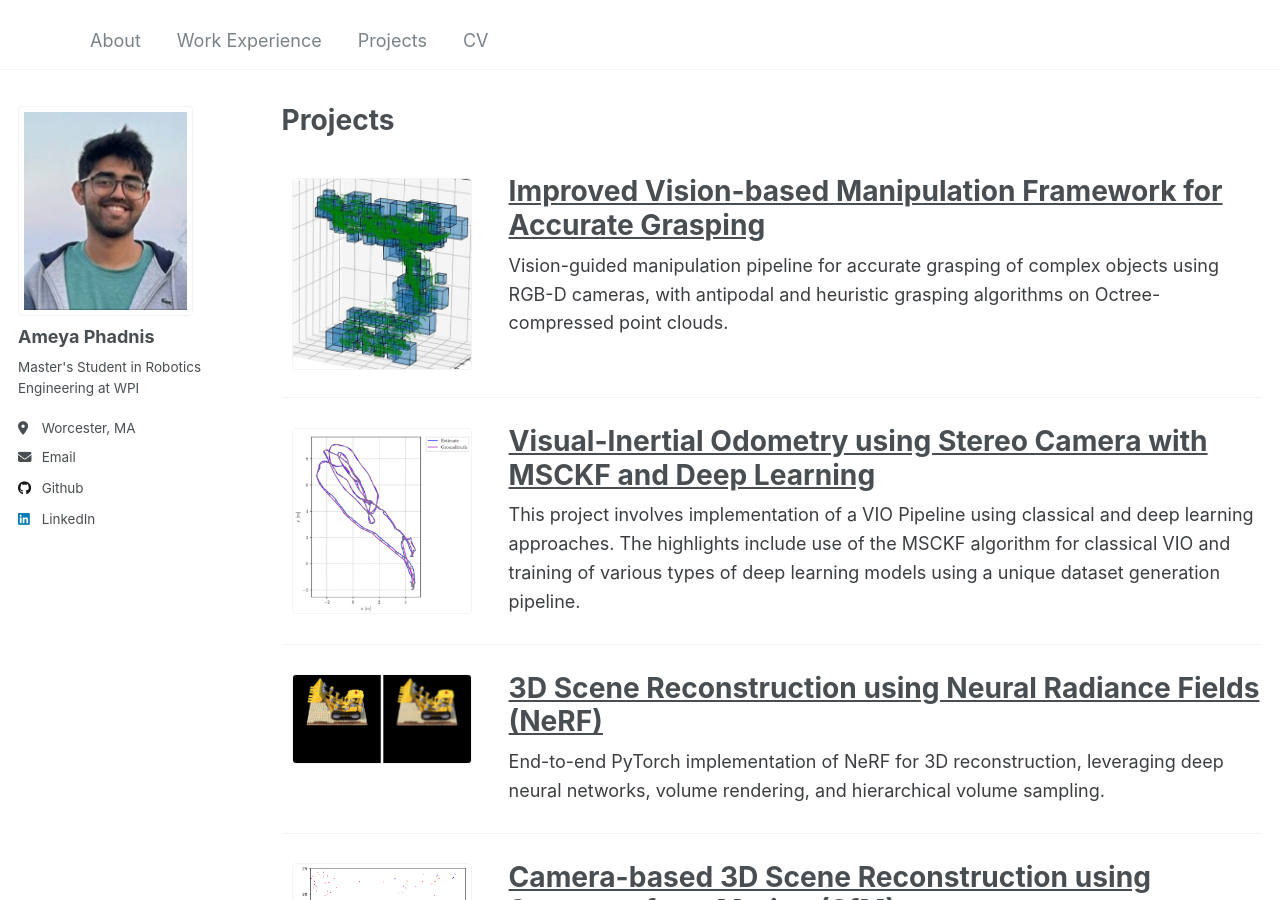
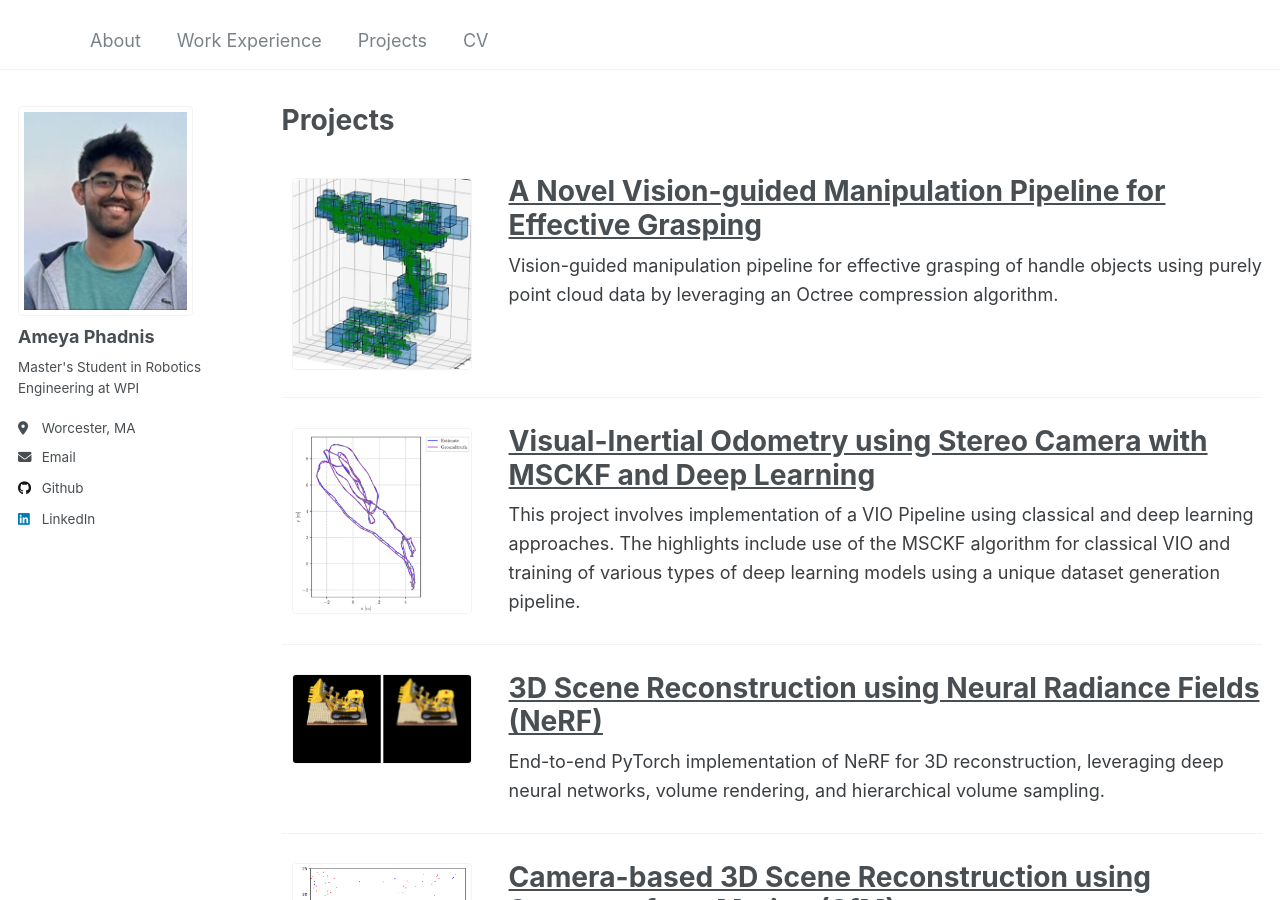
Before and after one commit to ameyaphad/ameyaphad.github.io, a Jekyll site: the page built from _pages/projects.html, in a window 1280 px wide and 900 px high. Built offline with Jekyll 4.4.1, drawn with Linux system fonts in a browser that asks for light colours.

Commit message:
Chnages to project page

```diff
--- a/_portfolio/manipulation.md
+++ b/_portfolio/manipulation.md
@@ -1,5 +1,5 @@
 ---
-title: "Improved Vision-based Manipulation Framework for Accurate Grasping"
+title: "A Novel Vision-guided Manipulation Pipeline for Effective Grasping"
 collection: portfolio
 permalink: /projects/manipulation/
 # ↓ Replace with your actual GitHub repo URL
@@ -8,7 +8,7 @@ teaser_image: manipulation.jpg
 image_width: 180
 order: 1
 short_description: >
-  Vision-guided manipulation pipeline for accurate grasping of complex objects using RGB-D cameras, with antipodal and heuristic grasping algorithms on Octree-compressed point clouds.
+  Vision-guided manipulation pipeline for effective grasping of handle objects using purely point cloud data by leveraging an Octree compression algorithm.
 ---
 
 This project proposes a **novel vision-guided manipulation pipeline** used for grasping objects, especially common household objects with handles, using purely point clouds. There are 2 contributions to this project- a **novel vision pipeline** which uses an algorithm that performs an adaptive Octree partitioning of the object point cloud, and a **grasping algorithm** which leverages the features generated from this Octree generation to perform effective grasping.
@@ -16,7 +16,7 @@ This project proposes a **novel vision-guided manipulation pipeline** used for g
 The pipeline was tested on a **cooking pan** as can be seen in the gif below. Point cloud data was merged from 2 **Intel Realsense Depth Cameras**, and robotic grasping was performed using the **Franka Emika Panda Arm**.
 
 <figure>
-  <img src="{{ '/images/grasping_panda.gif' | relative_url }}" alt="grasping demo" style="max-width: 720px; width: 100%;">
+  <img src="{{ '/images/grasping_panda.gif' | relative_url }}" alt="grasping demo" style="max-width: 500px; width: 100%;">
   <figcaption>Handle Object Grasping Demo using Panda Robotic Arm</figcaption>
 </figure>
 
```
